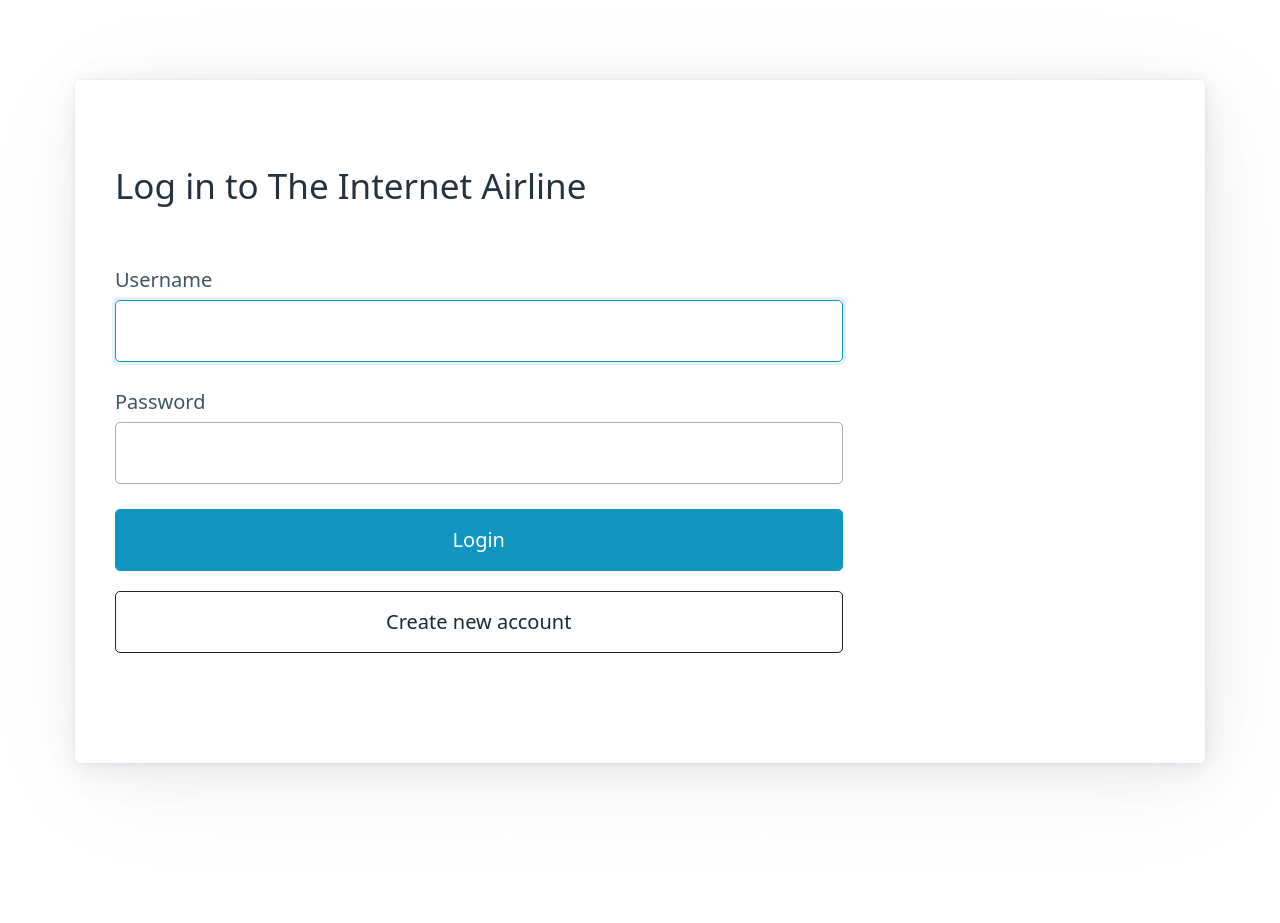
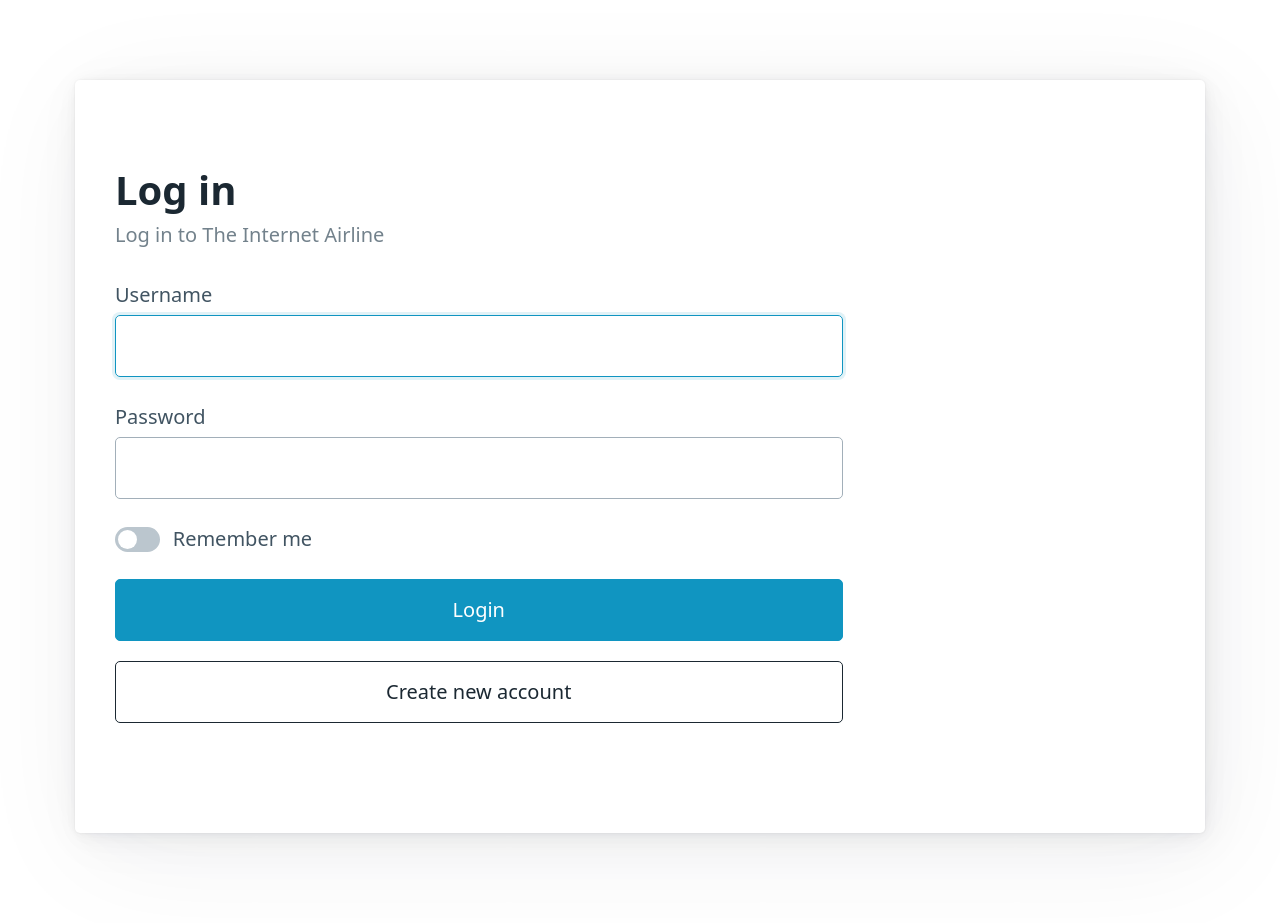
Before and after one commit to jansenmtan/cs-515-project, a Django app: page /login/ in a window 1280 px wide. Shown: the part 70-993 px from the top of the page. Run offline with Django 4.2, Linux system fonts and the light colour scheme.

Commit message:
improve login page

```diff
--- a/airline/main/templates/main/login.html
+++ b/airline/main/templates/main/login.html
@@ -4,7 +4,10 @@
 {% block maincontainer %}
 	<article class="grid">
 		<div>
-			<h2>Log in to The Internet Airline</h2>
+			<hgroup>
+				<h1>Log in</h1>
+				<h2>Log in to The Internet Airline</h2>
+			</hgroup>
 
 			{% if form.errors %}
 				<div>
@@ -14,7 +17,7 @@
 				</div>
 			{% endif %}
 
-			<form method="POST" action=".">
+			<form method="POST" action="{% url 'login' %}">
 				{% csrf_token %}
 				{% for field in form %}
 					<label for="{{ field.auto_id }}">
@@ -25,12 +28,15 @@
 						{% endif %}
 					</label>
 				{% endfor %}
-				<button type="submit">Login</button>
+				<fieldset>
+					<label for="remember">
+						<input type="checkbox" role="switch" name="remember">
+						Remember me
+					</label>
+				</fieldset>
+				<button type="contrast">Login</button>
 				<button class="outline contrast" type="button">Create new account</button>
 			</form>
-
-			<p></p>
-
 		</div>
 	</article>
 {% endblock %}
```
